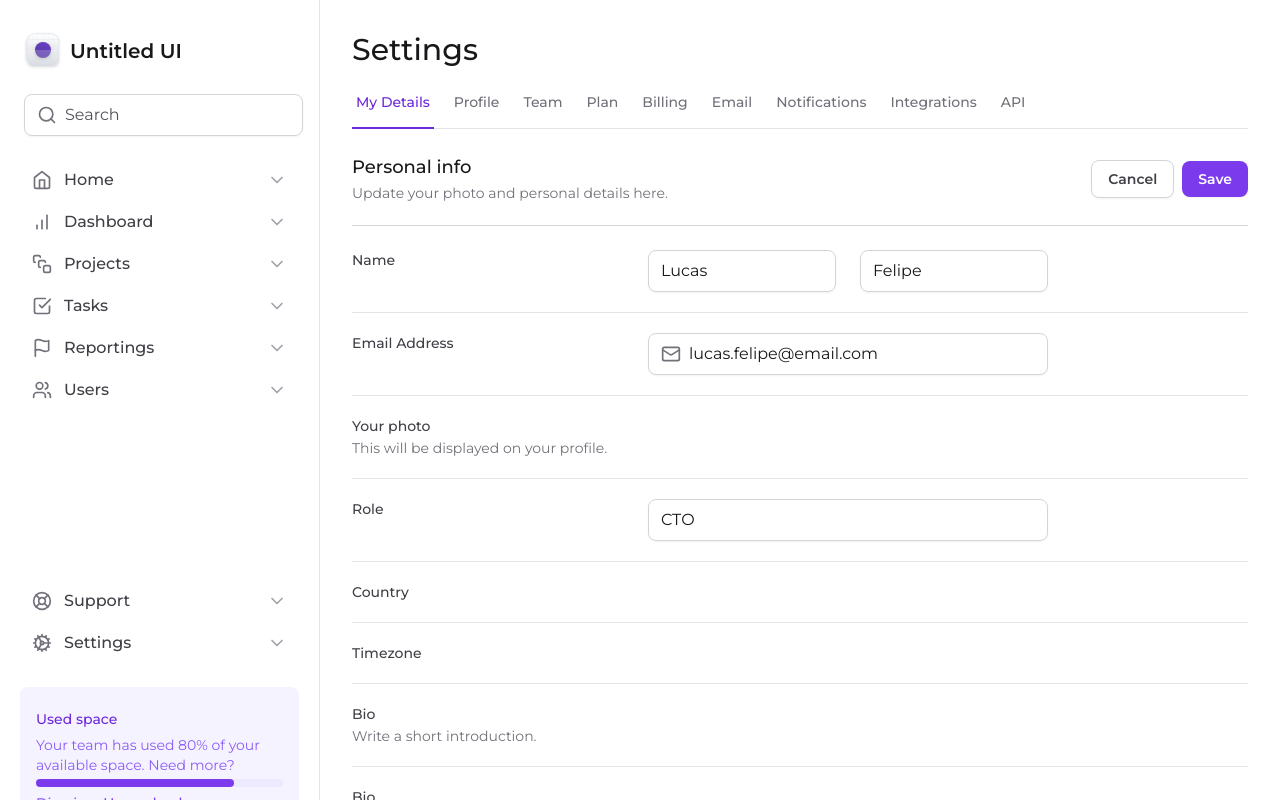
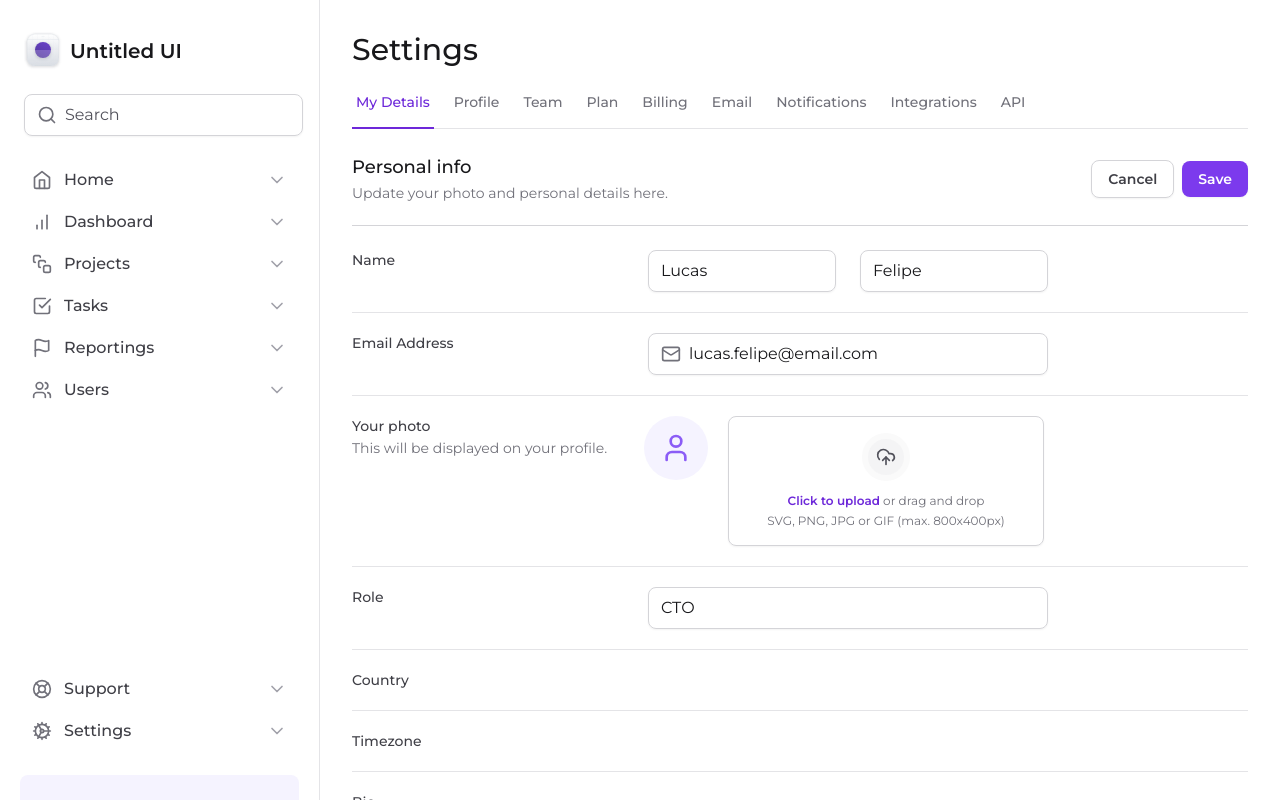
Before and after one commit to LFeli/Rocketseat-Ignite, a Next.js app in the folder masterizando-o-tailwind/: page / in a window 1280 px wide. Shown: the top 800 px of the page. Built offline with nearby package versions, Linux system fonts and the light colour scheme.

Commit message:
feat: created photo input in form

```diff
--- a/masterizando-o-tailwind/src/app/page.tsx
+++ b/masterizando-o-tailwind/src/app/page.tsx
@@ -1,6 +1,6 @@
 import { SettingsTabs } from '@/components/SettingsTabs/Index'
 import * as Input from '@/components/Input'
-import { Mail } from 'lucide-react'
+import { Mail, UploadCloud, User } from 'lucide-react'
 
 export default function Home() {
   return (
@@ -89,7 +89,34 @@
               </span>
             </label>
 
-            <div></div>
+            <div className="flex items-start gap-5">
+              <div className="flex h-16 w-16 items-center justify-center rounded-full bg-violet-50">
+                <User className="h-8 w-8 text-violet-500" />
+              </div>
+
+              <label
+                htmlFor="photo"
+                className="hover:bg-violet-25 group flex flex-1 cursor-pointer flex-col items-center gap-3 rounded-lg border border-zinc-300 px-6 py-4 text-center text-zinc-500 shadow-sm hover:border-violet-200 hover:text-violet-500"
+              >
+                <div className="border-6 rounded-full border-zinc-50 bg-zinc-100 p-2 group-hover:border-violet-50 group-hover:bg-violet-100">
+                  <UploadCloud className="h-5 w-5 text-zinc-600 group-hover:text-violet-600" />
+                </div>
+
+                <div className="flex flex-col items-center gap-1">
+                  <span className="text-xs">
+                    <span className="font-semibold text-violet-700">
+                      Click to upload
+                    </span>{' '}
+                    or drag and drop
+                  </span>
+                  <span className="text-xs">
+                    SVG, PNG, JPG or GIF (max. 800x400px)
+                  </span>
+                </div>
+              </label>
+
+              <input type="file" className="sr-only" id="photo" />
+            </div>
           </div>
 
           {/* Role field */}
```
